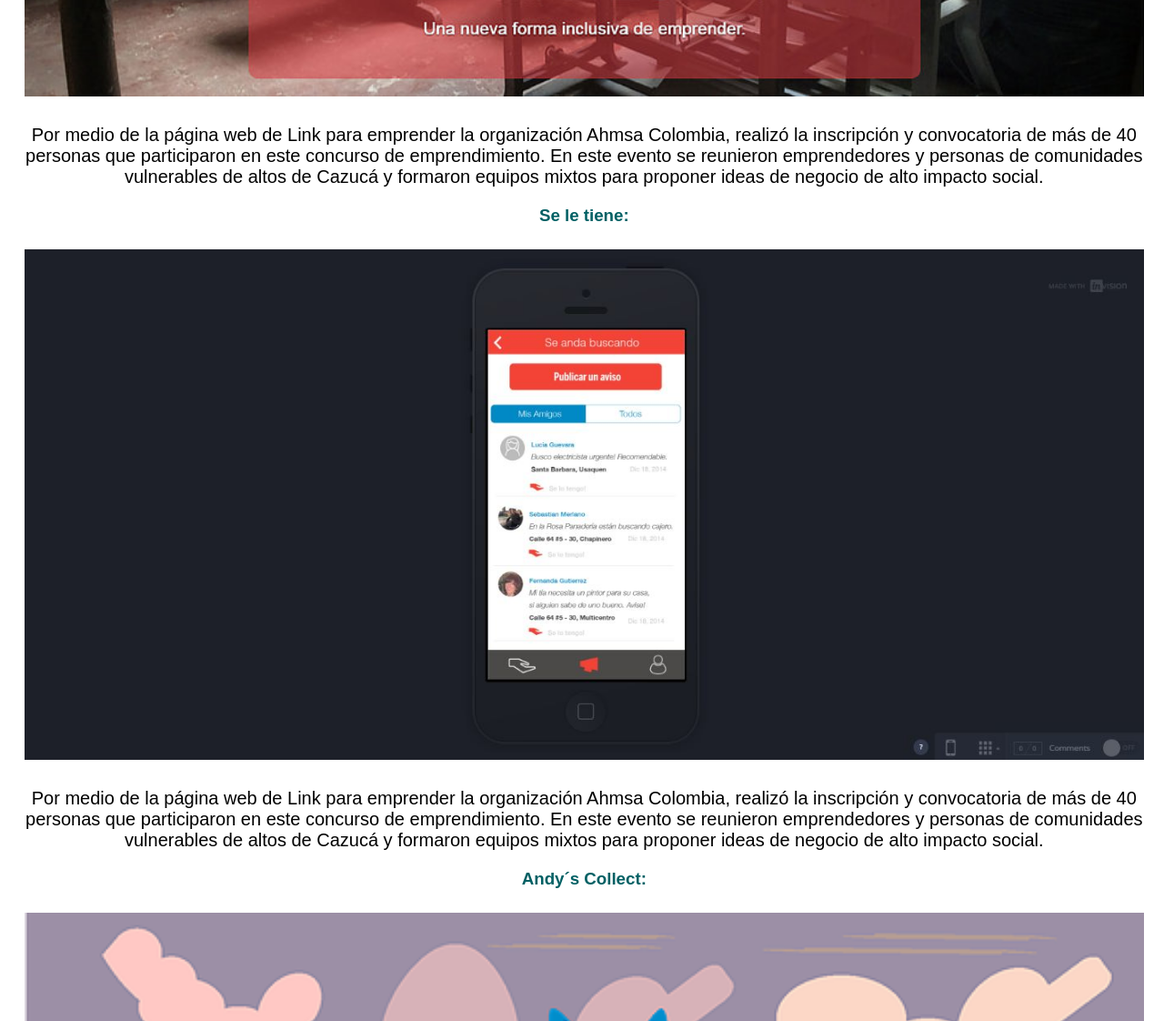
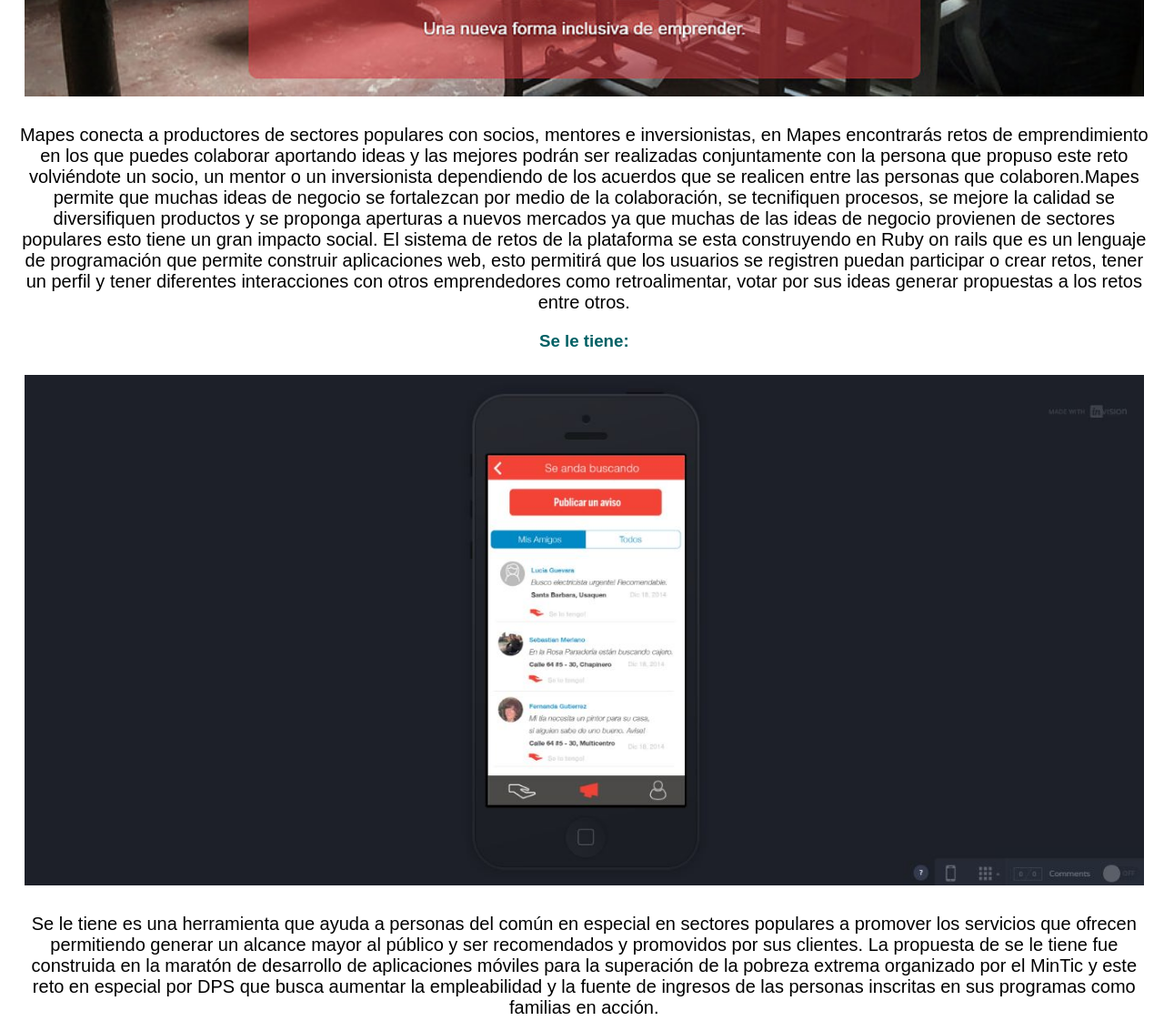
Before and after one commit to diegozwolf/portafolio, a plain HTML site: page index.html in a window 1280 px wide. Shown: the part 2520-3642 px from the top of the page at 91% size. Drawn offline with nearby package versions, Linux system fonts and the light colour scheme.

Commit message:
portafolio Diego Zuluaga Gil v1

```diff
--- a/css/style.css
+++ b/css/style.css
@@ -1,5 +1,9 @@
 *{ box-sizing: border-box; }
-
+/** {
+    margin: 0;
+    padding: 0;
+    box-sizing: border-box;
+}*/
 header{
   text-align: center;
   background: url('http://widewallpaper.info/wp-content/uploads/2016/01/flat-wallpaper.png');
@@ -11,6 +15,7 @@ h1{
   font-size: 60px;
 }
 p {
+  text-align: center;
   font-size: 20px;
 }
 img {
--- a/index.html
+++ b/index.html
@@ -56,34 +56,39 @@
 		<a href="https://mapes.herokuapp.com/"  target="_blank">
 			<img class="proyects-img" src="img/mapes2.jpg" alt="Web Design">
 		</a>
-		<p>Por medio de la página web de Link para emprender la organización Ahmsa Colombia, realizó la inscripción y convocatoria de más de 40 personas que  participaron en este concurso de emprendimiento. En este evento se reunieron emprendedores y personas de comunidades vulnerables de altos de Cazucá  y  formaron equipos mixtos para proponer ideas de negocio de alto impacto social.</p>
+		<p>Mapes conecta a productores de sectores populares con socios, mentores e inversionistas, en Mapes encontrarás retos de emprendimiento en los que puedes colaborar aportando ideas  y las mejores podrán ser realizadas conjuntamente con  la persona que propuso este reto volviéndote un socio, un mentor o un inversionista dependiendo de los acuerdos que se realicen entre las personas que colaboren.Mapes permite que muchas ideas de negocio se fortalezcan por medio de la colaboración, se tecnifiquen procesos, se mejore la calidad se diversifiquen productos y se proponga aperturas a nuevos mercados ya que  muchas de las ideas de negocio provienen de sectores populares esto tiene un gran impacto social.
+		El sistema de retos de la plataforma se esta construyendo en Ruby on rails que es un lenguaje de programación que permite construir aplicaciones web, esto permitirá que los usuarios se registren puedan participar o crear retos, tener un perfil y tener diferentes interacciones con otros emprendedores como retroalimentar, votar por sus ideas generar propuestas a los retos entre otros. </p>
 	</div>
 	<div class="container">
 		<h3 class="blue-title">Se le tiene:</h3>
 		<a href="https://projects.invisionapp.com/share/YC15TDLBM#/screens"  target="_blank">
 			<img class="proyects-img" src="img/se le tiene 3.JPG" alt="Web Design">
 		</a>
-		<p>Por medio de la página web de Link para emprender la organización Ahmsa Colombia, realizó la inscripción y convocatoria de más de 40 personas que  participaron en este concurso de emprendimiento. En este evento se reunieron emprendedores y personas de comunidades vulnerables de altos de Cazucá  y  formaron equipos mixtos para proponer ideas de negocio de alto impacto social.</p>
+		<p>Se le tiene es una herramienta que ayuda a personas del común en especial en sectores populares a promover los servicios que ofrecen permitiendo generar un alcance mayor  al público y ser recomendados y promovidos por sus clientes.
+			La propuesta de se le tiene fue construida en la maratón de desarrollo de aplicaciones móviles para la superación de la pobreza extrema organizado por el MinTic y este reto  en especial por DPS que busca aumentar la empleabilidad y la fuente de ingresos de las personas inscritas en sus programas como familias en acción.</p>
 	</div>
 	<div class="container">
 		<h3 class="blue-title">Andy´s Collect:</h3>
 		<a href="https://www.youtube.com/watch?v=3aTPqYIWcck"  target="_blank">
 			<img class="proyects-img" src="img/andy2.png" alt="Web Design">
 		</a>
-		<p>Por medio de la página web de Link para emprender la organización Ahmsa Colombia, realizó la inscripción y convocatoria de más de 40 personas que  participaron en este concurso de emprendimiento. En este evento se reunieron emprendedores y personas de comunidades vulnerables de altos de Cazucá  y  formaron equipos mixtos para proponer ideas de negocio de alto impacto social.</p>
+		<p>Andy's Collect es un juego educativo que fomenta la nutrición saludable  por medio de un personaje que  debe hacer una misión en cada nivel la cual consiste en recolectar ingredientes para completar  una  receta saludable.
+		Para realizar este proyecto aporte mis conocimientos de diseño para elaborar la mecánica del juego, el diseño de interfaces y el  arte como la creación de personajes y escenario. A continuación puedes ver los conceptos  de arte diseñado para este juego.</p>
 	</div>
 		<div class="container">
 		<h3 class="blue-title">Enlazados:</h3>
 		<a href="http://diegozuluaga88.wixsite.com/diegozuluagabrochure/mapeados"  target="_blank">
 			<img class="proyects-img" src="img/enlazados3.jpg" alt="Web Design">
 		</a>
-		<p>Por medio de la página web de Link para emprender la organización Ahmsa Colombia, realizó la inscripción y convocatoria de más de 40 personas que  participaron en este concurso de emprendimiento. En este evento se reunieron emprendedores y personas de comunidades vulnerables de altos de Cazucá  y  formaron equipos mixtos para proponer ideas de negocio de alto impacto social.</p>
+		<p>Enlazados es una plataforma en  desarrollo por Ahmsa Colombia, que permite a los emprendedores de la base de la píramide una experiencia de georeferenciación, donde se registraran  como emprendedores y podrán visibilizarse con el objetivo de involucrase con redes de emprendimiento, posicionar la marca, conseguir mentores aliados y apoyo financiero.</p>
 	</div>
 	</section>
 	<section id="contacto">
 		<div class="contenido-destacado">
 		<h2>CONTACTO:</h2>
-		<p>Por medio de la página web de Link para emprender la organización Ahmsa Colombia, realizó la inscripción y convocatoria de más de 40 personas que  participaron en este concurso de emprendimiento. En este evento se reunieron emprendedores y personas de comunidades vulnerables de altos de Cazucá  y  formaron equipos mixtos para proponer ideas de negocio de alto impacto social.</p>
+		<p><strong>Correo:</strong> diegozuluaga88@gmail.com</p>
+		<p><strong>telefono:</strong> +57 3132816967</p>
+		<p>También puedes contactarme en las siguientes redes sociales:.</p>
 		<div class="social">
 			<a href="https://www.linkedin.com/in/diego-zuluaga-58274259?trk=nav_responsive_tab_profile_pic" class="social" target="blank"><i class="fa fa-linkedin" aria-hidden="true"></i></a>
 			<a href="https://github.com/diegozwolf" class="social" target="blank"><i class="fa fa-github" aria-hidden="true"></i></a>
```
